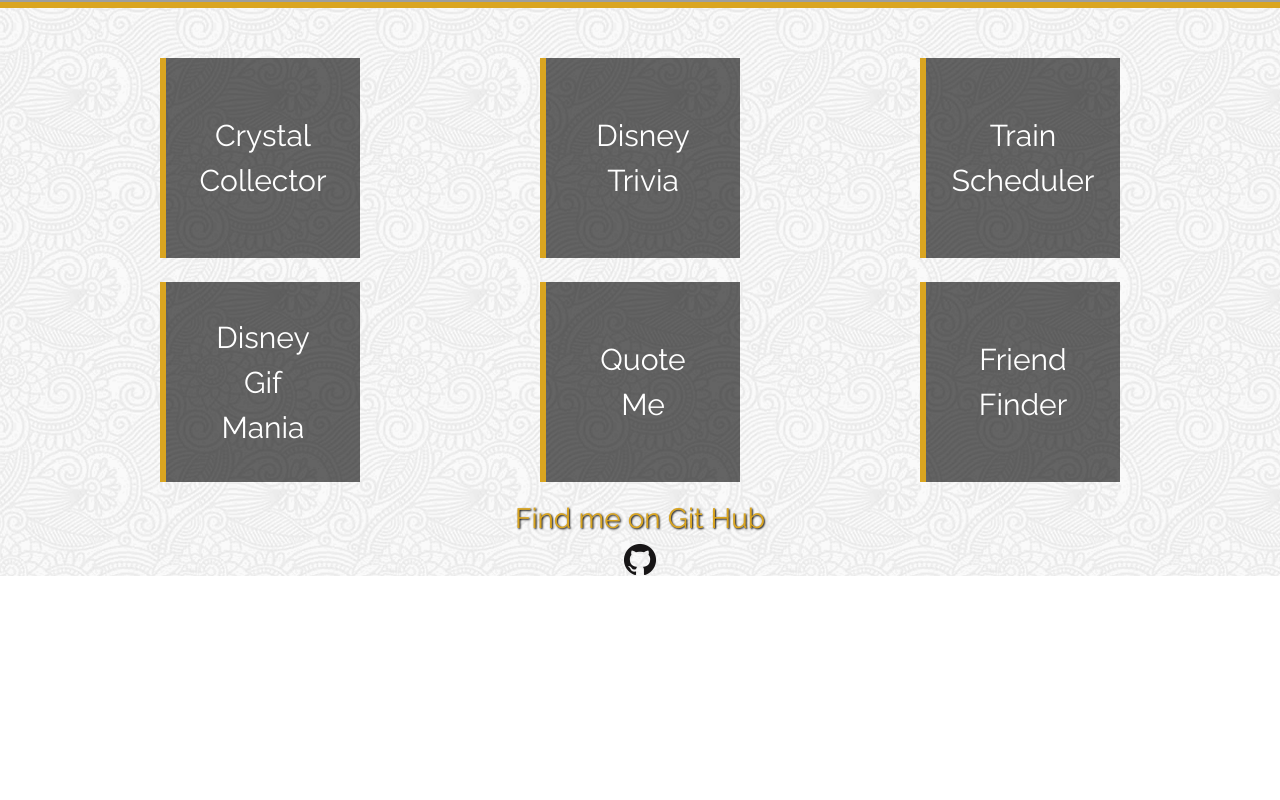
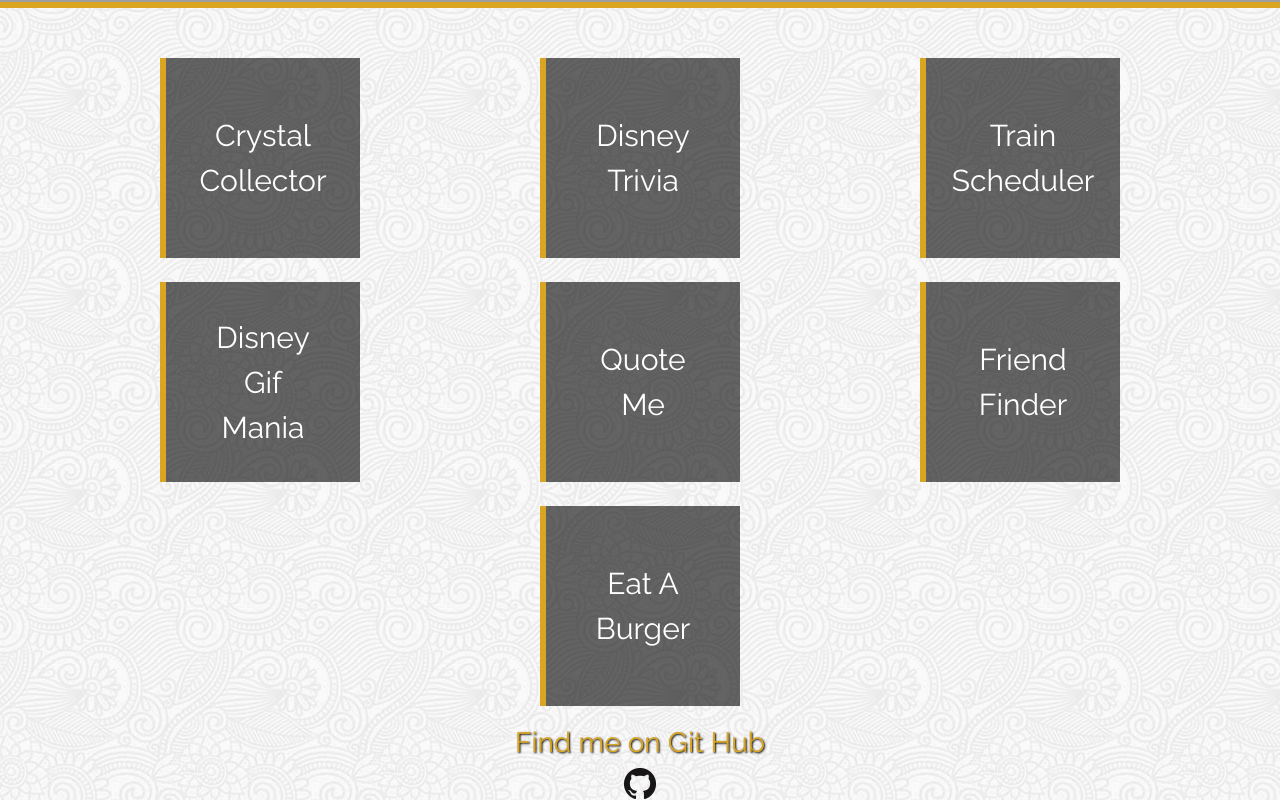
Before and after one commit to kerdmann1989/Portfolio, a plain HTML site: page Portfolio.html in a window 1280 px wide. Shown: the part 539-1339 px from the top of the page. Before the commit the page ends 1115 px from the top, so only its background shows below. Drawn offline with nearby package versions, Linux system fonts and the light colour scheme; grey boxes are pictures that could not be loaded; a web font is replaced by a local one.

Commit message:
added Eat A Burger

```diff
--- a/Portfolio.html
+++ b/Portfolio.html
@@ -133,6 +133,55 @@
 
             <br>
         </div>
+        <br>
+
+<!-- Third row of projects -->
+
+<div class="row">
+
+
+    <div class="hvrbox mx-auto d-block">
+        <div class="coloredBox">
+            <div class="boxText mx-auto">Eat A Burger</div>
+        </div>
+        <a href="https://desolate-sands-99860.herokuapp.com/"><img src="./Assets/Images/EatABurger.PNG" alt="Eat a Burger Screen Shot"
+                class="hvrbox-layer_top hvrbox-layer_image" style="height: 200px"></a>
+        <a href="https://desolate-sands-99860.herokuapp.com/"><img src="./Assets/Images/EatABurger.PNG" alt="Eat a Burger Screen Shot"
+                class="smallPic" style="width: 200px">
+            <p class="smallPicText text-center">Eat a Burger</p>
+        </a>
+    </div>
+
+
+    <!-- <div class="hvrbox mx-auto d-block">
+        <div class="coloredBox">
+            <div class="boxText mx-auto">Quote Me</div>
+        </div>
+        <a href="https://slcdrew.github.io/Group-Project-One"><img src="./Assets/Images/Quote Me Picture.png"
+                alt="Polaroid Image" class="hvrbox-layer_top hvrbox-layer_image" style="height: 200px"></a>
+        <a href="https://slcdrew.github.io/Group-Project-One"><img src="./Assets/Images/Quote Me Picture.png"
+                alt="Polaroid Image" class="smallPic" style="width: 200px">
+            <p class="smallPicText text-center">Quote Me</p>
+        </a>
+    </div>
+
+
+    <div class="hvrbox mx-auto d-block">
+        <div class="coloredBox">
+            <div class="boxText mx-auto">Friend Finder</div>
+        </div>
+        <a href="https://peaceful-stream-91990.herokuapp.com/"><img src="./Assets/Images/friendfinder.png"
+                alt="Polaroid Image" class="hvrbox-layer_top hvrbox-layer_image" style="height: 200px"></a>
+        <a href="https://peaceful-stream-91990.herokuapp.com/"><img src="./Assets/Images/friendfinder.png"
+                alt="Polaroid Image" class="smallPic" style="width: 200px">
+            <p class="smallPicText text-center">Friend Finder</p>
+        </a>
+    </div> -->
+
+
+<br>
+</div>
+
 
         <div class="row">
             <div class="github  mx-auto d-block">
```
Also changed, not shown: Assets/Images/EatABurger.PNG (added).
